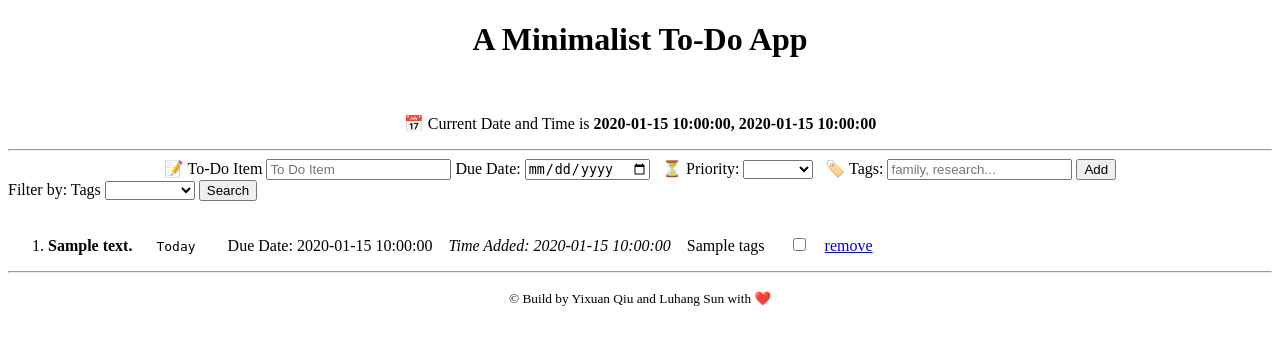
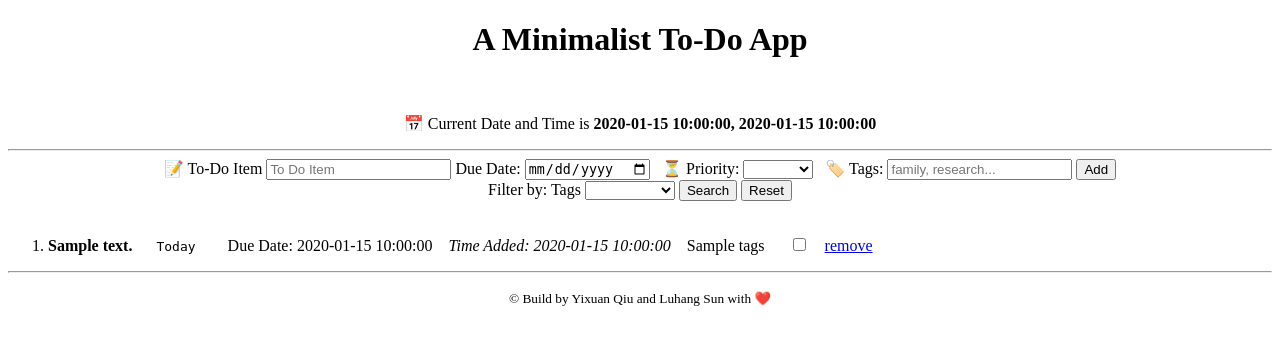
Before and after one commit to qiuyixuan/To-Do-App, a Flask app: template src/templates/base.html in a window 1280 px wide. Shown: the top 345 px of the page. Run offline with Flask 2, Linux system fonts and the light colour scheme; the template is opened without the code that fills it: most values are stand-ins (such as "Sample title", 1, 10 or a date in 2020).

Commit message:
working version of filter and reset!

```diff
--- a/src/app.py
+++ b/src/app.py
@@ -61,7 +61,6 @@ def add():
     content_list.append(content)
     to_do_list.append(item)
 
-    # print(all_tag_list)
     return redirect(url_for("index"))
 
 
@@ -73,32 +72,39 @@ def remove(item_id):
             break
     return redirect(url_for("index"))
 
+
 @app.route("/tagfilter", methods=["POST", "GET"])
 def tag_filtering():
     '''a search filter for tags that allows single entry searches (for now)'''
-    tag_idx = request.form.get("tag_filter")
-    filter_results = [] # the list of filtered item dicts
-    for item in to_do_list:
-        this_item_tags = item["tags"] # this a string sperated with '#'
-        if tag_idx in this_item_tags:
-            filter_results.append(item)
+    index() # reset the rendering before new searches
+    if request.method == "POST":
+        if request.form.get("submit_search"):
+            tag_idx = request.form.get("tag_filter")
+            filter_results = [] # the list of filtered item dicts
+            for item in to_do_list:
+                this_item_tags = item["tags"] # this a string sperated with '#'
+                if tag_idx in this_item_tags:
+                    filter_results.append(item)
 
-    now = datetime.datetime.now()
-    today = datetime.date.today()
-    curr_time = now.strftime("%H:%M")
-    tomorrow = str(today + datetime.timedelta(days=1))
-    today = str(today)
+            now = datetime.datetime.now()
+            today = datetime.date.today()
+            curr_time = now.strftime("%H:%M")
+            tomorrow = str(today + datetime.timedelta(days=1))
+            today = str(today)
 
-    return render_template(
-        "base.html",
-        title="Home",
-        today=today,
-        curr_time=curr_time,
-        tomorrow=tomorrow,
-        to_do_list=filter_results,
-        content_list=content_list,
-        all_tag_list=all_tag_list
-    )
+            return render_template(
+                "base.html",
+                title="Home",
+                today=today,
+                curr_time=curr_time,
+                tomorrow=tomorrow,
+                to_do_list=filter_results,
+                content_list=content_list,
+                all_tag_list=all_tag_list
+            )
+        elif request.form.get("reset_result"):
+            return index()
+
 
 def format_tags(tags_input):
     '''join tag list to a string for display'''
--- a/src/templates/base.html
+++ b/src/templates/base.html
@@ -42,7 +42,7 @@
 
         <!-- dropdown list naive implementation -->
         <form action="/tagfilter" method="post">
-            <div style="text-align:left">
+            <div style="text-align:center">
                 <label for="tag_filter">Filter by: Tags</label>
                 <select id="tag_filter" name="tag_filter">
                     <option value="blank"></option>
@@ -50,8 +50,9 @@
                         <option value={{tag}}>{{tag}}</option>
                     {% endfor %}
                 </select>
+                <button type="submit" name="submit_search" value="submit_search">Search</button>
+                <button type="submit" name="reset_result" value="reset_result">Reset</button>
 
-                <button type="submit">Search</button>
 
             </div>
         </form>
```
